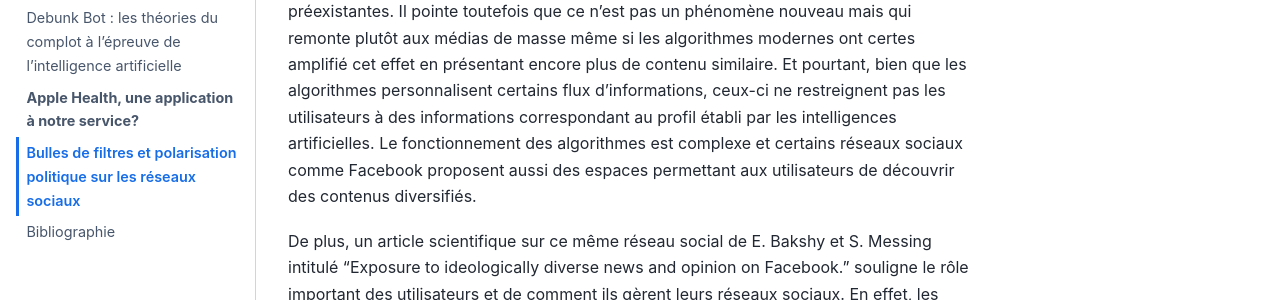
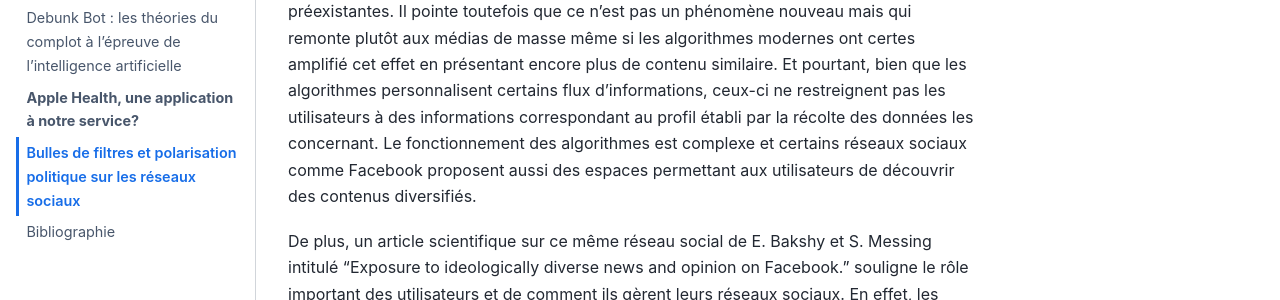
Before and after one commit to luneauaymeric/digital_culture_collective_page_g6, a Jupyter Book: the page built from bubbles/bulles_de_filtre.md, in a window 1280 px wide and 900 px high, scrolled down 4236 px. Shown: the part 312-612 px from the top of the window. Built offline with Jupyter Book 1.0.4 settings and Sphinx 7.4.7 and the Sphinx Book theme 1.1.4, drawn with Linux system fonts in a browser that asks for light colours; some of the changed lines change nothing that is shown; some of the changed text lies outside the part shown.

Commit message:
bubbles/bulles_de_filtre.md updated from https://stackedit.io/

```diff
--- a/bubbles/bulles_de_filtre.md
+++ b/bubbles/bulles_de_filtre.md
@@ -47,7 +47,7 @@ En effet, l’existence des bulles de filtre n’est selon leur étude pas avér
 
 Lors de nos entretiens, nous avons vu que la plupart des personnes interrogées pensent que le phénomène de bulles de filtre existe et qu’il influence le contenu proposé par les algorithmes sur les réseaux sociaux. Cependant, elles ont souvent nuancé le rôle de ces bulles sur le contenu qu'elles consommaient.
 
-Chris Bail dans *Breaking the social media prism*[^5] considère que les réseaux sociaux permettent en effet de choisir des sources d'information qui renforcent leurs opinions préexistantes. Il pointe toutefois que ce n'est pas un phénomène nouveau mais qui remonte plutôt aux médias de masse même si les algorithmes modernes ont certes amplifié cet effet en présentant encore plus de contenu similaire. Et pourtant, bien que les algorithmes personnalisent certains flux d’informations, ceux-ci ne restreignent pas les utilisateurs à des informations correspondant au profil établi par les intelligences artificielles. Le fonctionnement des algorithmes est complexe et certains réseaux sociaux comme Facebook proposent aussi des espaces permettant aux utilisateurs de découvrir des contenus diversifiés.
+Chris Bail dans *Breaking the social media prism*[^5] considère que les réseaux sociaux permettent en effet de choisir des sources d'information qui renforcent leurs opinions préexistantes. Il pointe toutefois que ce n'est pas un phénomène nouveau mais qui remonte plutôt aux médias de masse même si les algorithmes modernes ont certes amplifié cet effet en présentant encore plus de contenu similaire. Et pourtant, bien que les algorithmes personnalisent certains flux d’informations, ceux-ci ne restreignent pas les utilisateurs à des informations correspondant au profil établi par la récolte des données les concernant. Le fonctionnement des algorithmes est complexe et certains réseaux sociaux comme Facebook proposent aussi des espaces permettant aux utilisateurs de découvrir des contenus diversifiés.
 
 De plus, un article scientifique sur ce même réseau social de E. Bakshy et S. Messing intitulé "Exposure to ideologically diverse news and opinion on Facebook." souligne le rôle important des utilisateurs et de comment ils gèrent leurs réseaux sociaux. En effet, les utilisateurs intéressés par la politique font souvent l’effort de chercher des informations sur les sujets qui les intéressent et qu’ils considèrent importants. Nous avons pu vérifier cela par les interviews que nous avons mené. En effet, plusieurs personnes que nous avons interrogées et qui s'intéressent aux élections américaines ont cherché à comprendre les deux camps politiques peu importe leurs propres convictions.
 
@@ -132,11 +132,13 @@ Cette approche nous permet d’envisager des questionnements plus larges liés a
 [^2]: *The Media Leader FR*. « Les jeunes s’informent en très grande majorité sur les réseaux sociaux et multiplient les sources, selon une étude - The Media Leader FR ».
 [^3]: Youtube. « Les réseaux sociaux vous intoxiquent : les bulles de filtres [Maria Mercanti-Guérin]- YouTube ».
 [^4]: Farchy et Tallec, « De l’information aux industries culturelles, l’hypothèse chahutée de la bulle de filtre ».
-[^5]:
+[^5]: Bail, _Breaking the social media prism.
+
 [^]: Zuiderveen Borgesius et al., « Should We Worry about Filter Bubbles? »
 
 <!--stackedit_data:
-eyJoaXN0b3J5IjpbLTg5OTM0MTYxNSwtMTIwMDY3NDgwMywtMT
-EzMTg2MzI1NiwtMTQxMzgyOTMwLC0xNDMyNTYxMTIsMTU3Nzg2
-MzUxNCw2NTA0MTg3NzAsLTE4NTg2OTQ3NDZdfQ==
+eyJoaXN0b3J5IjpbLTE0Mzk1NzE4NDQsLTg5OTM0MTYxNSwtMT
+IwMDY3NDgwMywtMTEzMTg2MzI1NiwtMTQxMzgyOTMwLC0xNDMy
+NTYxMTIsMTU3Nzg2MzUxNCw2NTA0MTg3NzAsLTE4NTg2OTQ3ND
+ZdfQ==
 -->
```
